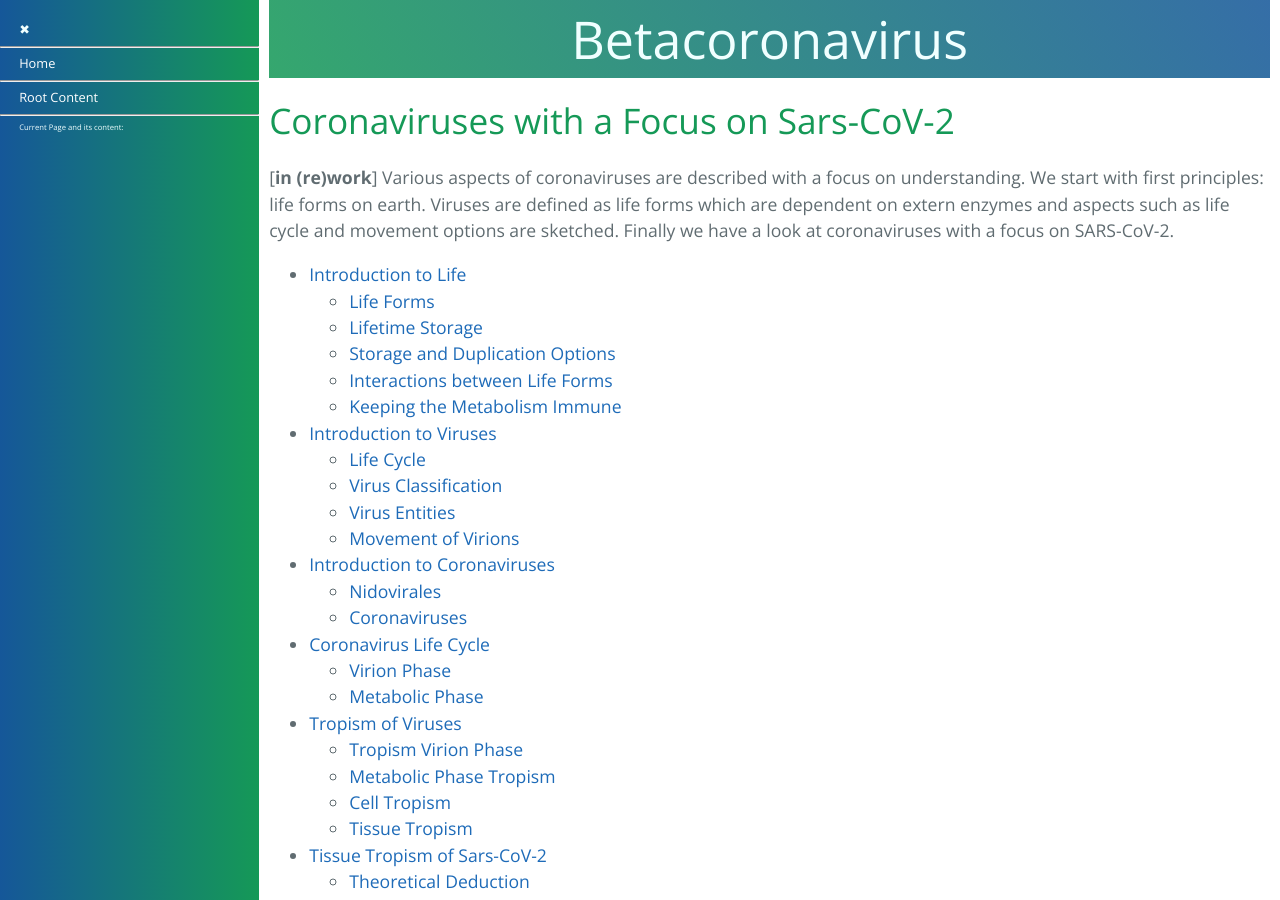
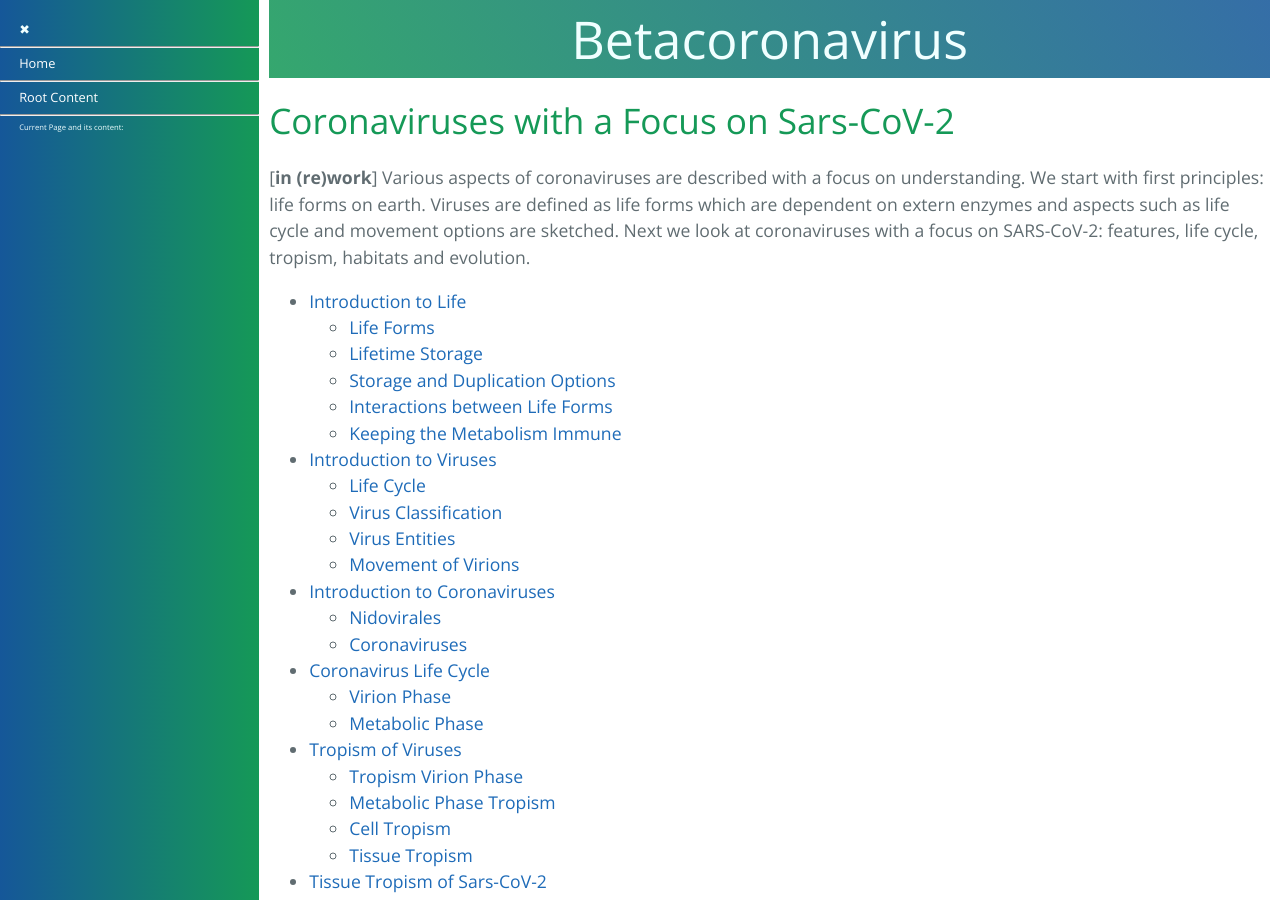
Before and after one commit to forestgrape/coronavirus, a Jekyll site: the page built from 2_biological/coronavirus.md, in a window 1280 px wide and 900 px high. Built offline with Jekyll 4.4.1, drawn with Linux system fonts in a browser that asks for light colours; our own code applies the rules of GitHub Pages for plain Markdown files.

Commit message:
Update coronavirus.md

```diff
--- a/2_biological/coronavirus.md
+++ b/2_biological/coronavirus.md
@@ -1,7 +1,7 @@
 
 # Coronaviruses with a Focus on Sars-CoV-2
 [**in (re)work**]
-Various aspects of coronaviruses are described with a focus on understanding. We start with first principles: life forms on earth. Viruses are defined as life forms which are dependent on extern enzymes and aspects such as life cycle and movement options are sketched. Finally we have a look at coronaviruses with a focus on SARS-CoV-2.
+Various aspects of coronaviruses are described with a focus on understanding. We start with first principles: life forms on earth. Viruses are defined as life forms which are dependent on extern enzymes and aspects such as life cycle and movement options are sketched. Next we look at coronaviruses with a focus on SARS-CoV-2: features, life cycle, tropism, habitats and evolution.
 
 * [Introduction to Life](#introduction-to-life)
   * [Life Forms](#life-forms)
```
